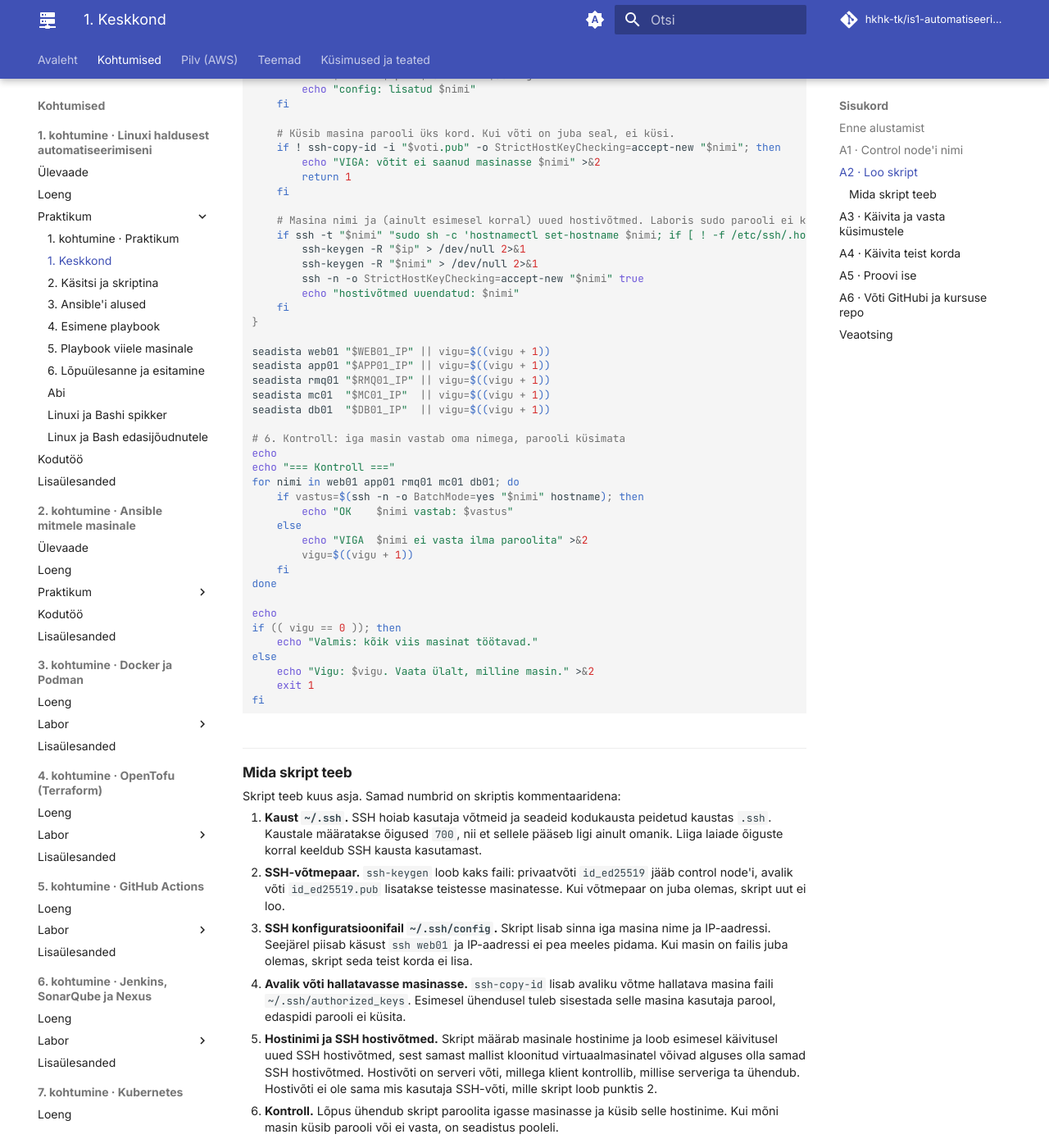
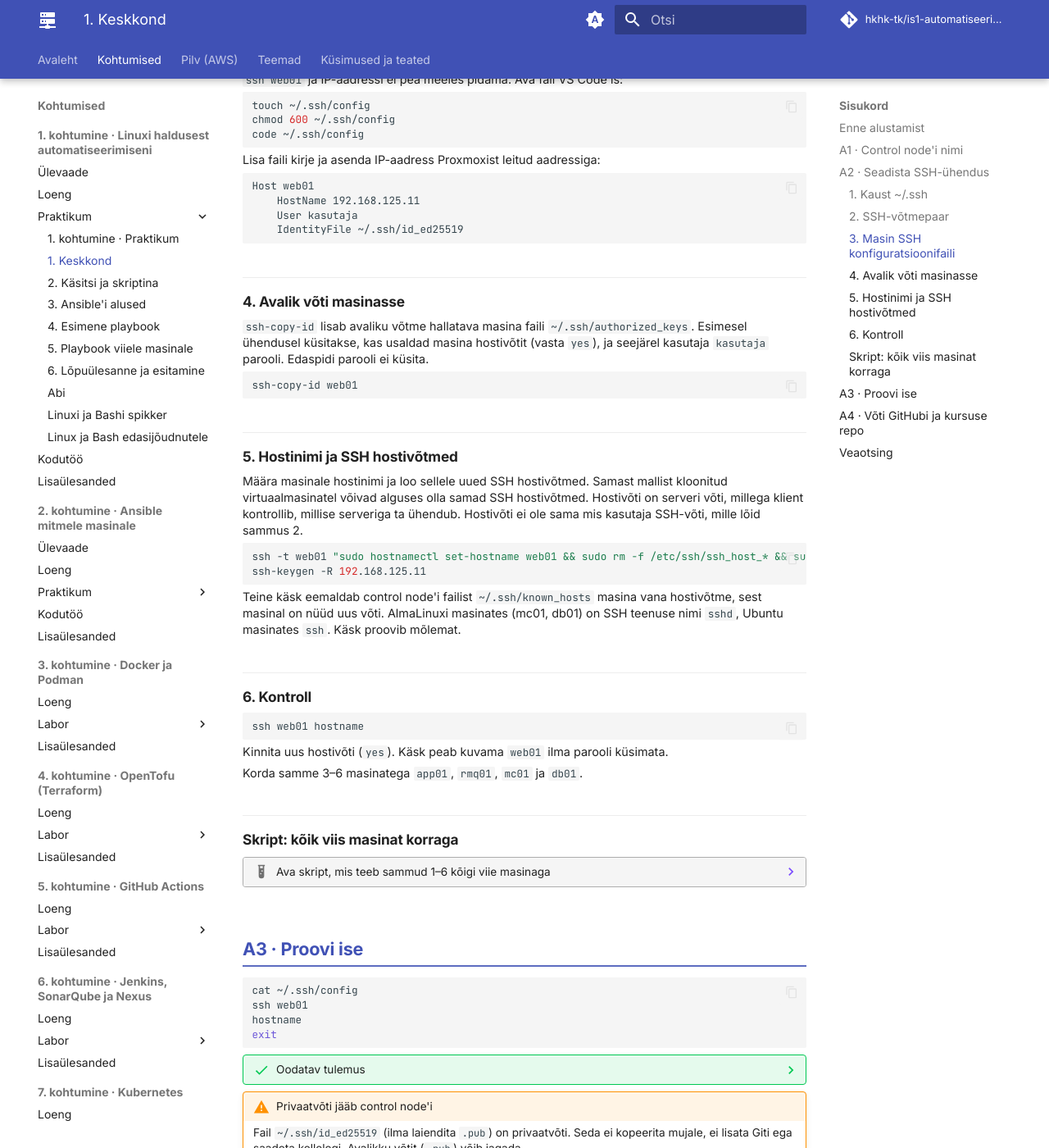
Before and after one commit to hkhk-tk/is1-automatiseerimine, an MkDocs documentation site: the page built from docs/k01/lab-1-keskkond.md, in a window 1280 px wide and 1400 px high, scrolled down 1941 px. Shown: the whole window at 82% size. Built offline with MkDocs 1.6.1 and Material for MkDocs 9.7.7, drawn with Linux system fonts in a browser that asks for light colours; comment, search, counter and statistics services are not loaded; some of the changed text lies outside the part shown.

Commit message:
K1 praktikum 1: sammud käsitsi, skript kokkuvolditud plokis; pealkiri ilma (lühidalt)

````diff
--- a/docs/k01/lab-1-keskkond.md
+++ b/docs/k01/lab-1-keskkond.md
@@ -48,113 +48,11 @@ exec bash
 
     Laboris `sudo` parooli ei küsi, sest virtuaalmasinate mallis on kasutajal `kasutaja` lubatud kasutada `sudo`-t ilma paroolita. `hostnamectl` muudab hostinime püsivalt, nii et see jääb alles ka pärast taaskäivitust.
 
-## A2 · Loo skript
+## A2 · Seadista SSH-ühendus
 
-Viie masina käsitsi seadistamine tähendab samade käskude käivitamist viis korda. Selle töö teeb skript.
+Selles sammus seadistad control node'ist SSH-ühenduse viie virtuaalmasinaga, nii et saad nendega ühenduda nime järgi ja ilma paroolita. Allpool on kirjeldatud, mida tuleb teha. Iga sammu juures on käsk masina web01 näitel. Sammud 1 ja 2 teed üks kord, sammud 3–6 iga masinaga eraldi.
 
-Loo control node'is fail `~/ssh-seadistus.sh` (VS Code'is vali **File → New File** ja salvesta fail kodukausta). Kopeeri faili alljärgnev skript ja **asenda viis IP-aadressi** Proxmoxist leitud aadressidega:
-
-```bash
-#!/usr/bin/env bash
-# Seadistab control node'ilt SSH-ühenduse viie labori VM-iga.
-# Käivita control node'il oma kasutajana, ilma sudo-ta:
-#   bash ~/ssh-seadistus.sh
-
-# --- Sinu VM-ide IP-d (Proxmoxist). Muuda need! ---
-WEB01_IP="192.168.125.11"
-APP01_IP="192.168.125.12"
-RMQ01_IP="192.168.125.13"
-MC01_IP="192.168.125.14"
-DB01_IP="192.168.125.15"
-
-ssh_kaust="$HOME/.ssh"
-voti="$ssh_kaust/id_ed25519"
-config="$ssh_kaust/config"
-vigu=0
-
-# 1. Kaust ~/.ssh, ligipääs ainult omanikule
-mkdir -p "$ssh_kaust"
-chmod 700 "$ssh_kaust"
-
-# 2. Võtmepaar, kui seda veel pole
-if [[ -f "$voti" ]]; then
-    echo "Võti on juba olemas: $voti"
-else
-    ssh-keygen -t ed25519 -N "" -f "$voti" -C "kasutaja@control"
-fi
-
-# 3. SSH konfiguratsioonifail, ligipääs ainult omanikule
-touch "$config"
-chmod 600 "$config"
-
-# 4.–5. Iga masin: kirje konfiguratsioonifaili, avalik võti masinasse, hostinimi
-seadista() {
-    local nimi="$1"
-    local ip="$2"
-    echo
-    echo "=== $nimi ($ip) ==="
-
-    if grep -q "^Host $nimi\$" "$config"; then
-        echo "config: $nimi on juba olemas"
-    else
-        printf 'Host %s\n    HostName %s\n    User kasutaja\n    IdentityFile %s\n\n' \
-            "$nimi" "$ip" "$voti" >> "$config"
-        echo "config: lisatud $nimi"
-    fi
-
-    # Küsib masina parooli üks kord. Kui võti on juba seal, ei küsi.
-    if ! ssh-copy-id -i "$voti.pub" -o StrictHostKeyChecking=accept-new "$nimi"; then
-        echo "VIGA: võtit ei saanud masinasse $nimi" >&2
-        return 1
-    fi
-
-    # Masina nimi ja (ainult esimesel korral) uued hostivõtmed. Laboris sudo parooli ei küsi.
-    if ssh -t "$nimi" "sudo sh -c 'hostnamectl set-hostname $nimi; if [ ! -f /etc/ssh/.hostvotmed-uued ]; then rm -f /etc/ssh/ssh_host_* && ssh-keygen -A > /dev/null && touch /etc/ssh/.hostvotmed-uued && echo UUED_VOTMED && (systemctl restart ssh 2> /dev/null || systemctl restart sshd); fi'" | grep -q UUED_VOTMED; then
-        ssh-keygen -R "$ip" > /dev/null 2>&1
-        ssh-keygen -R "$nimi" > /dev/null 2>&1
-        ssh -n -o StrictHostKeyChecking=accept-new "$nimi" true
-        echo "hostivõtmed uuendatud: $nimi"
-    fi
-}
-
-seadista web01 "$WEB01_IP" || vigu=$((vigu + 1))
-seadista app01 "$APP01_IP" || vigu=$((vigu + 1))
-seadista rmq01 "$RMQ01_IP" || vigu=$((vigu + 1))
-seadista mc01  "$MC01_IP"  || vigu=$((vigu + 1))
-seadista db01  "$DB01_IP"  || vigu=$((vigu + 1))
-
-# 6. Kontroll: iga masin vastab oma nimega, parooli küsimata
-echo
-echo "=== Kontroll ==="
-for nimi in web01 app01 rmq01 mc01 db01; do
-    if vastus=$(ssh -n -o BatchMode=yes "$nimi" hostname); then
-        echo "OK    $nimi vastab: $vastus"
-    else
-        echo "VIGA  $nimi ei vasta ilma paroolita" >&2
-        vigu=$((vigu + 1))
-    fi
-done
-
-echo
-if (( vigu == 0 )); then
-    echo "Valmis: kõik viis masinat töötavad."
-else
-    echo "Vigu: $vigu. Vaata ülalt, milline masin." >&2
-    exit 1
-fi
-```
-
-
-### Mida skript teeb
-
-Skript teeb kuus asja. Samad numbrid on skriptis kommentaaridena:
-
-1. **Kaust `~/.ssh`.** SSH hoiab kasutaja võtmeid ja seadeid kodukausta peidetud kaustas `.ssh`. Kaustale määratakse õigused `700`, nii et sellele pääseb ligi ainult omanik. Liiga laiade õiguste korral keeldub SSH kausta kasutamast.
-2. **SSH-võtmepaar.** `ssh-keygen` loob kaks faili: privaatvõti `id_ed25519` jääb control node'i, avalik võti `id_ed25519.pub` lisatakse teistesse masinatesse. Kui võtmepaar on juba olemas, skript uut ei loo.
-3. **SSH konfiguratsioonifail `~/.ssh/config`.** Skript lisab sinna iga masina nime ja IP-aadressi. Seejärel piisab käsust `ssh web01` ja IP-aadressi ei pea meeles pidama. Kui masin on failis juba olemas, skript seda teist korda ei lisa.
-4. **Avalik võti hallatavasse masinasse.** `ssh-copy-id` lisab avaliku võtme hallatava masina faili `~/.ssh/authorized_keys`. Esimesel ühendusel tuleb sisestada selle masina kasutaja parool, edaspidi parooli ei küsita.
-5. **Hostinimi ja SSH hostivõtmed.** Skript määrab masinale hostinime ja loob esimesel käivitusel uued SSH hostivõtmed, sest samast mallist kloonitud virtuaalmasinatel võivad alguses olla samad SSH hostivõtmed. Hostivõti on serveri võti, millega klient kontrollib, millise serveriga ta ühendub. Hostivõti ei ole sama mis kasutaja SSH-võti, mille skript loob punktis 2.
-6. **Kontroll.** Lõpus ühendub skript paroolita igasse masinasse ja küsib selle hostinime. Kui mõni masin küsib parooli või ei vasta, on seadistus pooleli.
+Kui ei soovi viit masinat käsitsi seadistada, kasuta lehe lõpus olevat [skripti](#skript-koik-viis-masinat-korraga), mis teeb kõik sammud korraga.
 
 <figure style="max-width:720px;margin:.8em auto" class="lx" markdown="0">
 <svg viewBox="0 0 720 210" role="img" aria-label="control node'is on võtmepaar ja SSH konfiguratsioonifail; avalik võti lisatakse ssh-copy-id abil viide virtuaalmasinasse" xmlns="http://www.w3.org/2000/svg">
@@ -172,83 +70,245 @@ Skript teeb kuus asja. Samad numbrid on skriptis kommentaaridena:
 <figcaption>Joonis 1. Privaatvõti jääb control node'i, avalik võti lisatakse igasse virtuaalmasinasse.</figcaption>
 </figure>
 
-??? note "Mis on skriptis uut (lühidalt)"
+### 1. Kaust `~/.ssh`
 
-    | Kirjutis | Tähendus |
-    |---|---|
-    | `#!/usr/bin/env bash` | shebang: faili käivitab Bash |
-    | `WEB01_IP="192.168.125.11"` | muutuja; võrdusmärgi ümber pole tühikuid |
-    | `"$voti"` | muutuja väärtus; jutumärgid hoiavad väärtuse ühe tervikuna ka siis, kui selles on tühik |
-    | `if [[ -f "$voti" ]]` | kas selline fail on olemas? |
-    | `seadista() { ... }` | **funktsioon**: käskude rühm nimega, mida saab mitu korda kasutada |
-    | `$1`, `$2` | funktsiooni esimene ja teine argument: `seadista web01 "$WEB01_IP"` |
-    | `>>` | lisab faili lõppu (`>` kirjutaks üle) |
-    | `|| vigu=$((vigu + 1))` | kui eelmine käsk ebaõnnestus, suurenda vigade arvu |
-    | `exit 1` | skript lõpetab veakoodiga 1, et seda käivitav programm saaks vea tuvastada |
-
-    Skripti piirid on [loengu](loeng.md#4-skripti-piirid) 4. peatükis.
-
-Enne käivitamist kontrolli skripti süntaksit. Käsk loeb skripti läbi, kuid ei käivita seda:
+SSH hoiab kasutaja võtmeid ja seadeid kodukausta peidetud kaustas `.ssh`. Kaustale määratakse õigused `700`, nii et sellele pääseb ligi ainult omanik. Liiga laiade õiguste korral keeldub SSH kausta kasutamast.
 
 ```bash
-bash -n ~/ssh-seadistus.sh && echo "süntaks korras"
+mkdir -p ~/.ssh
+chmod 700 ~/.ssh
 ```
 
-## A3 · Käivita ja vasta küsimustele
+### 2. SSH-võtmepaar
+
+`ssh-keygen` loob kaks faili: privaatvõti `id_ed25519` jääb control node'i, avalik võti `id_ed25519.pub` lisatakse teistesse masinatesse. Kui võtmepaar on juba olemas, ära seda käsku uuesti käivita.
 
 ```bash
-bash ~/ssh-seadistus.sh
+ssh-keygen -t ed25519 -N "" -f ~/.ssh/id_ed25519 -C "kasutaja@control"
 ```
 
-Iga masina juures küsib `ssh-copy-id` üks kord parooli, et lisada avalik võti masinasse. Sisesta kasutaja `kasutaja` parool, mille said juhendajalt. `sudo` laboris parooli ei küsi.
+### 3. Masin SSH konfiguratsioonifaili
 
-??? success "Oodatav tulemus"
+SSH konfiguratsioonifaili `~/.ssh/config` lisad iga masina nime ja IP-aadressi. Seejärel piisab käsust `ssh web01` ja IP-aadressi ei pea meeles pidama. Ava fail VS Code'is:
 
-    ```
-    === web01 (192.168.125.11) ===
-    config: lisatud web01
-    kasutaja@192.168.125.11's password:
-    Number of key(s) added: 1
-    hostivõtmed uuendatud: web01
-    ...
-    === Kontroll ===
-    OK    web01 vastab: web01
-    OK    app01 vastab: app01
-    OK    rmq01 vastab: rmq01
-    OK    mc01 vastab: mc01
-    OK    db01 vastab: db01
+```bash
+touch ~/.ssh/config
+chmod 600 ~/.ssh/config
+code ~/.ssh/config
+```
 
-    Valmis: kõik viis masinat töötavad.
+Lisa faili kirje ja asenda IP-aadress Proxmoxist leitud aadressiga:
+
+```text
+Host web01
+    HostName 192.168.125.11
+    User kasutaja
+    IdentityFile ~/.ssh/id_ed25519
+```
+
+### 4. Avalik võti masinasse
+
+`ssh-copy-id` lisab avaliku võtme hallatava masina faili `~/.ssh/authorized_keys`. Esimesel ühendusel küsitakse, kas usaldad masina hostivõtit (vasta `yes`), ja seejärel kasutaja `kasutaja` parooli. Edaspidi parooli ei küsita.
+
+```bash
+ssh-copy-id web01
+```
+
+### 5. Hostinimi ja SSH hostivõtmed
+
+Määra masinale hostinimi ja loo sellele uued SSH hostivõtmed. Samast mallist kloonitud virtuaalmasinatel võivad alguses olla samad SSH hostivõtmed. Hostivõti on serveri võti, millega klient kontrollib, millise serveriga ta ühendub. Hostivõti ei ole sama mis kasutaja SSH-võti, mille lõid sammus 2.
+
+```bash
+ssh -t web01 "sudo hostnamectl set-hostname web01 && sudo rm -f /etc/ssh/ssh_host_* && sudo ssh-keygen -A && (sudo systemctl restart ssh || sudo systemctl restart sshd)"
+ssh-keygen -R 192.168.125.11
+```
+
+Teine käsk eemaldab control node'i failist `~/.ssh/known_hosts` masina vana hostivõtme, sest masinal on nüüd uus võti. AlmaLinuxi masinates (mc01, db01) on SSH teenuse nimi `sshd`, Ubuntu masinates `ssh`. Käsk proovib mõlemat.
+
+### 6. Kontroll
+
+```bash
+ssh web01 hostname
+```
+
+Kinnita uus hostivõti (`yes`). Käsk peab kuvama `web01` ilma parooli küsimata.
+
+Korda samme 3–6 masinatega `app01`, `rmq01`, `mc01` ja `db01`.
+
+### Skript: kõik viis masinat korraga
+
+??? example "Ava skript, mis teeb sammud 1–6 kõigi viie masinaga"
+
+    Loo control node'is fail `~/ssh-seadistus.sh` (VS Code'is vali **File → New File** ja salvesta fail kodukausta). Kopeeri faili alljärgnev skript ja **asenda viis IP-aadressi** Proxmoxist leitud aadressidega. Skripti kommentaarides on samad sammude numbrid nagu ülal.
+
+    ```bash
+    #!/usr/bin/env bash
+    # Seadistab control node'ilt SSH-ühenduse viie labori VM-iga.
+    # Käivita control node'il oma kasutajana, ilma sudo-ta:
+    #   bash ~/ssh-seadistus.sh
+
+    # --- Sinu VM-ide IP-d (Proxmoxist). Muuda need! ---
+    WEB01_IP="192.168.125.11"
+    APP01_IP="192.168.125.12"
+    RMQ01_IP="192.168.125.13"
+    MC01_IP="192.168.125.14"
+    DB01_IP="192.168.125.15"
+
+    ssh_kaust="$HOME/.ssh"
+    voti="$ssh_kaust/id_ed25519"
+    config="$ssh_kaust/config"
+    vigu=0
+
+    # 1. Kaust ~/.ssh, ligipääs ainult omanikule
+    mkdir -p "$ssh_kaust"
+    chmod 700 "$ssh_kaust"
+
+    # 2. Võtmepaar, kui seda veel pole
+    if [[ -f "$voti" ]]; then
+        echo "Võti on juba olemas: $voti"
+    else
+        ssh-keygen -t ed25519 -N "" -f "$voti" -C "kasutaja@control"
+    fi
+
+    # 3. SSH konfiguratsioonifail, ligipääs ainult omanikule
+    touch "$config"
+    chmod 600 "$config"
+
+    # 4.–5. Iga masin: kirje konfiguratsioonifaili, avalik võti masinasse, hostinimi
+    seadista() {
+        local nimi="$1"
+        local ip="$2"
+        echo
+        echo "=== $nimi ($ip) ==="
+
+        if grep -q "^Host $nimi\$" "$config"; then
+            echo "config: $nimi on juba olemas"
+        else
+            printf 'Host %s\n    HostName %s\n    User kasutaja\n    IdentityFile %s\n\n' \
+                "$nimi" "$ip" "$voti" >> "$config"
+            echo "config: lisatud $nimi"
+        fi
+
+        # Küsib masina parooli üks kord. Kui võti on juba seal, ei küsi.
+        if ! ssh-copy-id -i "$voti.pub" -o StrictHostKeyChecking=accept-new "$nimi"; then
+            echo "VIGA: võtit ei saanud masinasse $nimi" >&2
+            return 1
+        fi
+
+        # Masina nimi ja (ainult esimesel korral) uued hostivõtmed. Laboris sudo parooli ei küsi.
+        if ssh -t "$nimi" "sudo sh -c 'hostnamectl set-hostname $nimi; if [ ! -f /etc/ssh/.hostvotmed-uued ]; then rm -f /etc/ssh/ssh_host_* && ssh-keygen -A > /dev/null && touch /etc/ssh/.hostvotmed-uued && echo UUED_VOTMED && (systemctl restart ssh 2> /dev/null || systemctl restart sshd); fi'" | grep -q UUED_VOTMED; then
+            ssh-keygen -R "$ip" > /dev/null 2>&1
+            ssh-keygen -R "$nimi" > /dev/null 2>&1
+            ssh -n -o StrictHostKeyChecking=accept-new "$nimi" true
+            echo "hostivõtmed uuendatud: $nimi"
+        fi
+    }
+
+    seadista web01 "$WEB01_IP" || vigu=$((vigu + 1))
+    seadista app01 "$APP01_IP" || vigu=$((vigu + 1))
+    seadista rmq01 "$RMQ01_IP" || vigu=$((vigu + 1))
+    seadista mc01  "$MC01_IP"  || vigu=$((vigu + 1))
+    seadista db01  "$DB01_IP"  || vigu=$((vigu + 1))
+
+    # 6. Kontroll: iga masin vastab oma nimega, parooli küsimata
+    echo
+    echo "=== Kontroll ==="
+    for nimi in web01 app01 rmq01 mc01 db01; do
+        if vastus=$(ssh -n -o BatchMode=yes "$nimi" hostname); then
+            echo "OK    $nimi vastab: $vastus"
+        else
+            echo "VIGA  $nimi ei vasta ilma paroolita" >&2
+            vigu=$((vigu + 1))
+        fi
+    done
+
+    echo
+    if (( vigu == 0 )); then
+        echo "Valmis: kõik viis masinat töötavad."
+    else
+        echo "Vigu: $vigu. Vaata ülalt, milline masin." >&2
+        exit 1
+    fi
     ```
 
-## A4 · Käivita teist korda
 
-Enne käivitamist ennusta tulemust. Mida skript teisel käivitusel teeb? Kas see küsib parooli? Kas see lisab SSH konfiguratsioonifaili samad read teist korda?
+    ??? note "Bashi võtted selles skriptis"
 
-```bash
-bash ~/ssh-seadistus.sh
-grep -c '^Host ' ~/.ssh/config
-```
+        | Kirjutis | Tähendus |
+        |---|---|
+        | `#!/usr/bin/env bash` | shebang: faili käivitab Bash |
+        | `WEB01_IP="192.168.125.11"` | muutuja; võrdusmärgi ümber pole tühikuid |
+        | `"$voti"` | muutuja väärtus; jutumärgid hoiavad väärtuse ühe tervikuna ka siis, kui selles on tühik |
+        | `if [[ -f "$voti" ]]` | kas selline fail on olemas? |
+        | `seadista() { ... }` | **funktsioon**: käskude rühm nimega, mida saab mitu korda kasutada |
+        | `$1`, `$2` | funktsiooni esimene ja teine argument: `seadista web01 "$WEB01_IP"` |
+        | `>>` | lisab faili lõppu (`>` kirjutaks üle) |
+        | `|| vigu=$((vigu + 1))` | kui eelmine käsk ebaõnnestus, suurenda vigade arvu |
+        | `exit 1` | skript lõpetab veakoodiga 1, et seda käivitav programm saaks vea tuvastada |
 
-??? success "Oodatav tulemus"
+        Skripti piirid on [loengu](loeng.md#4-skripti-piirid) 4. peatükis.
 
-    ```
-    Võti on juba olemas: /home/kasutaja/.ssh/id_ed25519
-    config: web01 on juba olemas
-    ...
-    All keys were skipped because they already exist on the remote system.
-    ...
-    Valmis: kõik viis masinat töötavad.
-    5
+    Enne käivitamist kontrolli skripti süntaksit. Käsk loeb skripti läbi, kuid ei käivita seda:
+
+    ```bash
+    bash -n ~/ssh-seadistus.sh && echo "süntaks korras"
     ```
 
-    Uut võtmepaari ei looda, konfiguratsioonifaili midagi ei lisata ja `ssh-copy-id` ei küsi parooli, sest avalik võti on juba masinas. Hostinimi määratakse siiski uuesti, sest skript ei kontrolli enne, kas hostinimi on juba õige. Teine käivitus jätab lõpptulemuse samaks, kuid osa käske käivitatakse siiski uuesti. Järgmises osas võrdled seda Ansible'i moodulite käitumisega.
+    Käivita skript:
 
-??? question "Mõtle (valikuline)"
+    ```bash
+    bash ~/ssh-seadistus.sh
+    ```
 
-    Kuidas muudaksid funktsiooni nii, et `hostnamectl` käivitatakse ainult siis, kui hostinimi ei ole veel õige? Vihje: `ssh -n "$nimi" hostname` kuvab praeguse hostinime.
+    Iga masina juures küsib `ssh-copy-id` üks kord parooli, et lisada avalik võti masinasse. Sisesta kasutaja `kasutaja` parool, mille said juhendajalt. `sudo` laboris parooli ei küsi.
 
-## A5 · Proovi ise
+    ??? success "Oodatav tulemus"
+
+        ```
+        === web01 (192.168.125.11) ===
+        config: lisatud web01
+        kasutaja@192.168.125.11's password:
+        Number of key(s) added: 1
+        hostivõtmed uuendatud: web01
+        ...
+        === Kontroll ===
+        OK    web01 vastab: web01
+        OK    app01 vastab: app01
+        OK    rmq01 vastab: rmq01
+        OK    mc01 vastab: mc01
+        OK    db01 vastab: db01
+
+        Valmis: kõik viis masinat töötavad.
+        ```
+
+    Käivita skript teist korda:
+
+    Enne käivitamist ennusta tulemust. Mida skript teisel käivitusel teeb? Kas see küsib parooli? Kas see lisab SSH konfiguratsioonifaili samad read teist korda?
+
+    ```bash
+    bash ~/ssh-seadistus.sh
+    grep -c '^Host ' ~/.ssh/config
+    ```
+
+    ??? success "Oodatav tulemus"
+
+        ```
+        Võti on juba olemas: /home/kasutaja/.ssh/id_ed25519
+        config: web01 on juba olemas
+        ...
+        All keys were skipped because they already exist on the remote system.
+        ...
+        Valmis: kõik viis masinat töötavad.
+        5
+        ```
+
+        Uut võtmepaari ei looda, konfiguratsioonifaili midagi ei lisata ja `ssh-copy-id` ei küsi parooli, sest avalik võti on juba masinas. Hostinimi määratakse siiski uuesti, sest skript ei kontrolli enne, kas hostinimi on juba õige. Teine käivitus jätab lõpptulemuse samaks, kuid osa käske käivitatakse siiski uuesti. Järgmises osas võrdled seda Ansible'i moodulite käitumisega.
+
+    ??? question "Mõtle (valikuline)"
+
+        Kuidas muudaksid funktsiooni nii, et `hostnamectl` käivitatakse ainult siis, kui hostinimi ei ole veel õige? Vihje: `ssh -n "$nimi" hostname` kuvab praeguse hostinime.
+
+## A3 · Proovi ise
 
 ```bash
 cat ~/.ssh/config
@@ -265,7 +325,7 @@ exit
 
     Fail `~/.ssh/id_ed25519` (ilma laiendita `.pub`) on privaatvõti. Seda ei kopeerita mujale, ei lisata Giti ega saadeta kellelegi. Avalikku võtit (`.pub`) võib jagada.
 
-## A6 · Võti GitHubi ja kursuse repo
+## A4 · Võti GitHubi ja kursuse repo
 
 Sama SSH-võtit saad kasutada GitHubiga autentimiseks, nii et Git-toimingute jaoks ei ole vaja parooli ega access token'it. Kuva avalik võti:
 
@@ -319,4 +379,4 @@ Kõik selle kohtumise failid salvestad kausta `~/kursus/k01/`.
     - [GNU Bash: Shell Functions](https://www.gnu.org/software/bash/manual/html_node/Shell-Functions.html)
     - [systemd: hostnamectl](https://www.freedesktop.org/software/systemd/man/latest/hostnamectl.html)
 
-**Valmis, kui** skript lõpetab reaga „Valmis: kõik viis masinat töötavad.“ ja `ssh web01` logib sisse parooli küsimata.
+**Valmis, kui** käsk `ssh <masin> hostname` vastab kõigis viies masinas õige nimega ja parooli ei küsita.
````
Also changed, not shown: other parts of docs/k01/lab-1-keskkond.md (+1 -1 lines), docs/k01/abi.md (+1 -1 lines).
